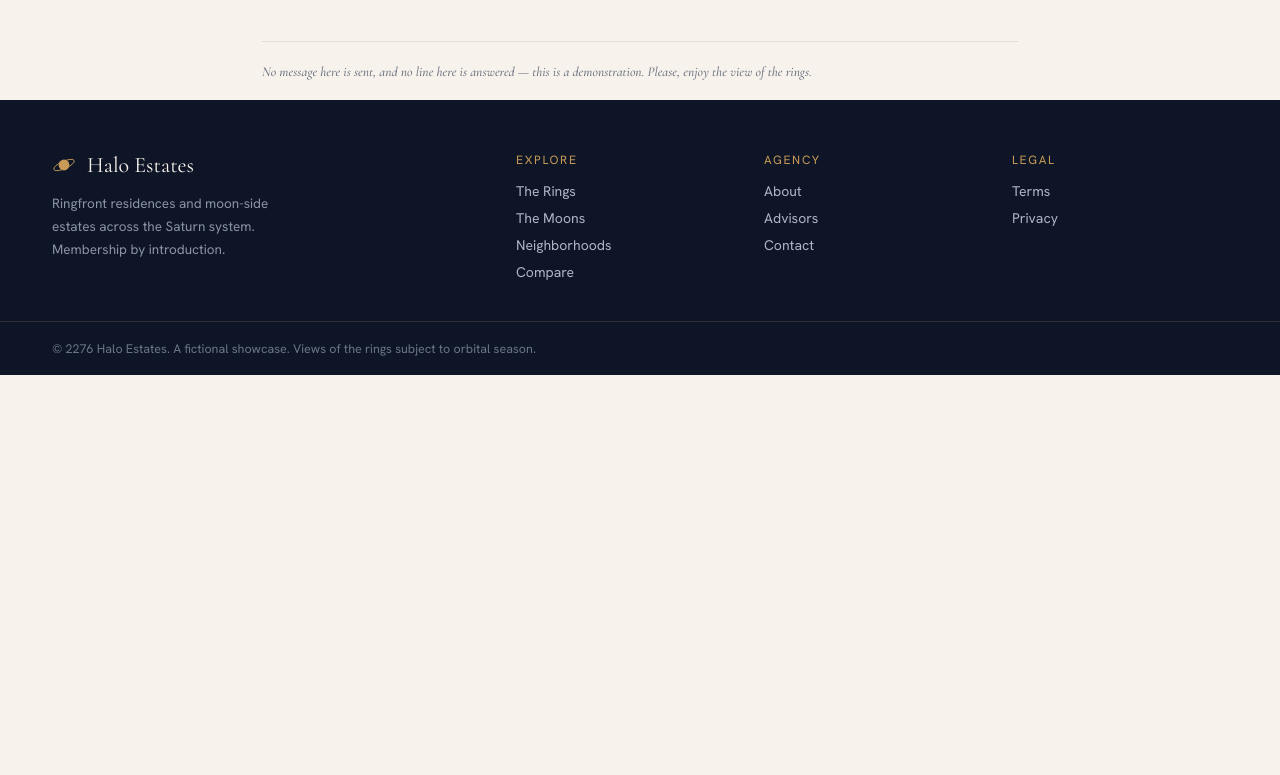
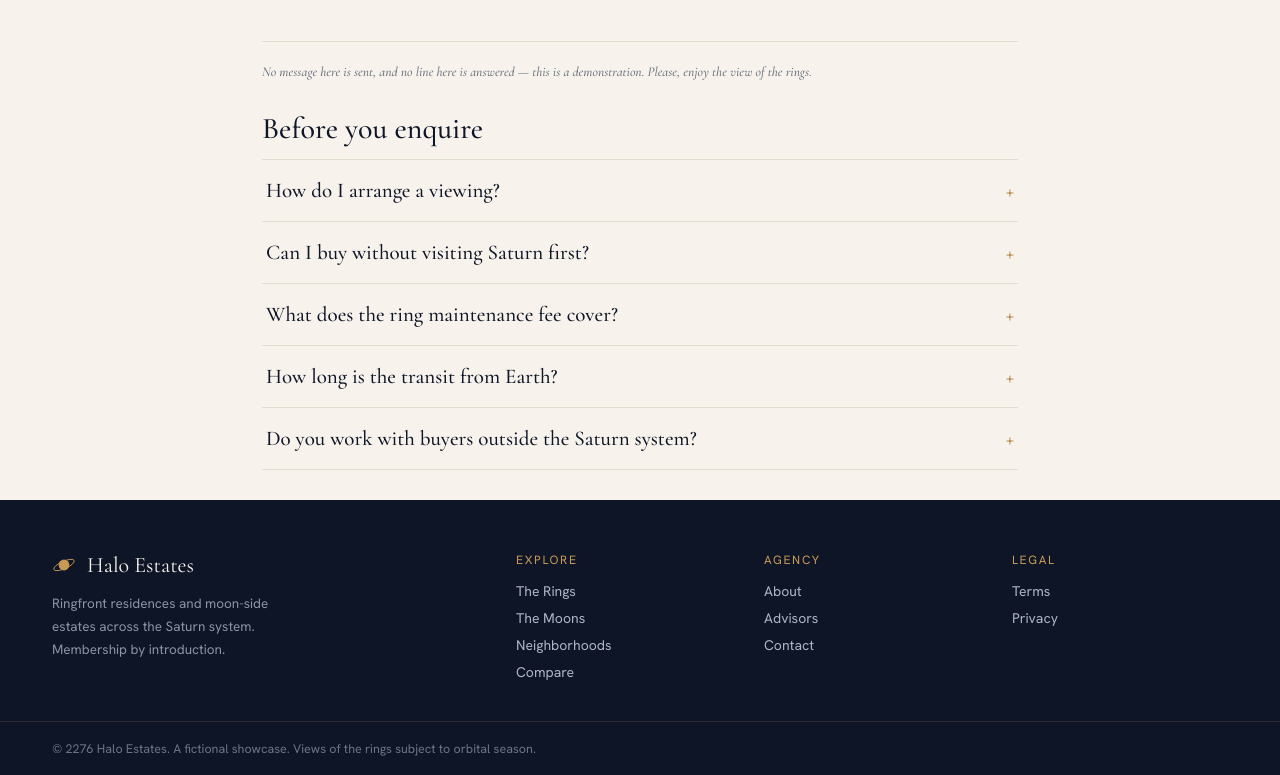
Before and after one commit to nsquared-team/a11y-practice-saturn, a plain HTML site: page contact.html in a window 1280 px wide. Shown: the part 1415-2190 px from the top of the page. Before the commit the page ends 1790 px from the top, so only its background shows below. Drawn offline with nearby package versions, Linux system fonts and the light colour scheme.

Commit message:
Seed a broken FAQ accordion on the contact page (#16)
Adds a "Before you enquire" FAQ built from h3 click targets with answers
hidden by max-height: not keyboard operable, no expanded state, and links in
closed panels stay focusable. Intentional fixture for the 12/2 "Building an
Accessible Accordion From Scratch" livestream. Catalogued as seed #16.

Co-Authored-By: Claude Opus 5.5 <noreply@anthropic.com>

```diff
--- a/contact.html
+++ b/contact.html
@@ -33,6 +33,15 @@
   a:hover{ color:var(--text); text-decoration:underline; }
   input, button, select, textarea{ font-family:inherit; }
   ::selection{ background:var(--amber); color:var(--ink); }
+</style>
+<style>
+  /* Seeded issue #16 (accordion): panels are hidden with max-height, which hides them
+     from sight only. Links inside stay in the tab order and the text stays in the
+     accessibility tree. Intentional: do not fix. */
+  .halo-faq-answer{ max-height:0; overflow:hidden; transition:max-height .3s ease; }
+  .halo-faq-answer.is-open{ max-height:30rem; }
+  .halo-faq-q::after{ content:"+"; float:right; color:var(--gold); }
+  .halo-faq-q.is-open::after{ content:"\2212"; }
 </style>
 </head>
 <body>
@@ -144,6 +153,47 @@
 
       <div style="margin-top:44px; padding-top:22px; border-top:1px solid var(--line); font-size:13.5px; color:var(--muted); font-style:italic; font-family:var(--serif);">No message here is sent, and no line here is answered — this is a demonstration. Please, enjoy the view of the rings.</div>
     </section>
+
+    <!-- ============ FAQ ============ -->
+    <!-- Seeded issue #16 (accordion): h3 click targets with no button, no tabindex, no
+         aria-expanded; answers hidden with max-height so their links stay focusable while
+         closed. Added 2026-11-25 for the 12/2 "Building an Accessible Accordion" livestream.
+         Intentional: do not fix. -->
+    <section style="max-width:820px; margin:0 auto; padding:10px 32px 30px;">
+      <h2 style="font-family:var(--serif); font-weight:500; font-size:30px; margin:0 0 12px; color:var(--ink);">Before you enquire</h2>
+      <div class="halo-faq" style="border-bottom:1px solid var(--line);">
+        <div style="border-top:1px solid var(--line);">
+          <h3 class="halo-faq-q" data-a11y-issue="accordion-not-keyboard-operable accordion-no-expanded-state" style="font-family:var(--serif); font-weight:500; font-size:21px; margin:0; padding:18px 4px; color:var(--ink); cursor:pointer;">How do I arrange a viewing?</h3>
+          <div class="halo-faq-answer" id="faq-viewing">
+            <p style="font-size:15.5px; line-height:1.75; color:#3a4152; margin:0 4px 18px; max-width:64ch;">Viewings on Titan and the ring habitats are arranged through your advisor, usually within one orbit of your first enquiry. Start with the <a href="#" data-a11y-issue="accordion-hidden-content-focusable" style="color:var(--gold);">viewing request form</a> and we will match you to the right advisor.</p>
+          </div>
+        </div>
+        <div style="border-top:1px solid var(--line);">
+          <h3 class="halo-faq-q" data-a11y-issue="accordion-not-keyboard-operable accordion-no-expanded-state" style="font-family:var(--serif); font-weight:500; font-size:21px; margin:0; padding:18px 4px; color:var(--ink); cursor:pointer;">Can I buy without visiting Saturn first?</h3>
+          <div class="halo-faq-answer" id="faq-remote">
+            <p style="font-size:15.5px; line-height:1.75; color:#3a4152; margin:0 4px 18px; max-width:64ch;">Many of our buyers do. Every listing has a full holo-tour, and an advisor can walk any property with you live from the ring-side office.</p>
+          </div>
+        </div>
+        <div style="border-top:1px solid var(--line);">
+          <h3 class="halo-faq-q" data-a11y-issue="accordion-not-keyboard-operable accordion-no-expanded-state" style="font-family:var(--serif); font-weight:500; font-size:21px; margin:0; padding:18px 4px; color:var(--ink); cursor:pointer;">What does the ring maintenance fee cover?</h3>
+          <div class="halo-faq-answer" id="faq-fees">
+            <p style="font-size:15.5px; line-height:1.75; color:#3a4152; margin:0 4px 18px; max-width:64ch;">Debris sweeping, orbit trimming, and the promenade lights. The full <a href="#" data-a11y-issue="accordion-hidden-content-focusable" style="color:var(--gold);">fee schedule</a> is set each orbit by the B Ring residents' council.</p>
+          </div>
+        </div>
+        <div style="border-top:1px solid var(--line);">
+          <h3 class="halo-faq-q" data-a11y-issue="accordion-not-keyboard-operable accordion-no-expanded-state" style="font-family:var(--serif); font-weight:500; font-size:21px; margin:0; padding:18px 4px; color:var(--ink); cursor:pointer;">How long is the transit from Earth?</h3>
+          <div class="halo-faq-answer" id="faq-transit">
+            <p style="font-size:15.5px; line-height:1.75; color:#3a4152; margin:0 4px 18px; max-width:64ch;">About eleven months on a standard liner, or a little over seven on the express shuttle that leaves Lunar Gateway twice a year.</p>
+          </div>
+        </div>
+        <div style="border-top:1px solid var(--line);">
+          <h3 class="halo-faq-q" data-a11y-issue="accordion-not-keyboard-operable accordion-no-expanded-state" style="font-family:var(--serif); font-weight:500; font-size:21px; margin:0; padding:18px 4px; color:var(--ink); cursor:pointer;">Do you work with buyers outside the Saturn system?</h3>
+          <div class="halo-faq-answer" id="faq-outer">
+            <p style="font-size:15.5px; line-height:1.75; color:#3a4152; margin:0 4px 18px; max-width:64ch;">Yes. Advisors on the Jovian desk handle enquiries from Jupiter's moons, and correspondence from Earth reaches us in about eighty minutes.</p>
+          </div>
+        </div>
+      </div>
+    </section>
   </main>
 
   <!-- ============ FOOTER (shared) ============ -->
@@ -164,5 +214,14 @@
   </footer>
 
 </div>
+<script>
+  // Seeded issue #16 (accordion): mouse-only toggle. Intentional: do not fix.
+  document.querySelectorAll('.halo-faq-q').forEach(function (q) {
+    q.addEventListener('click', function () {
+      q.classList.toggle('is-open');
+      q.nextElementSibling.classList.toggle('is-open');
+    });
+  });
+</script>
 </body>
 </html>
```
Also changed, not shown: 1 other file.
